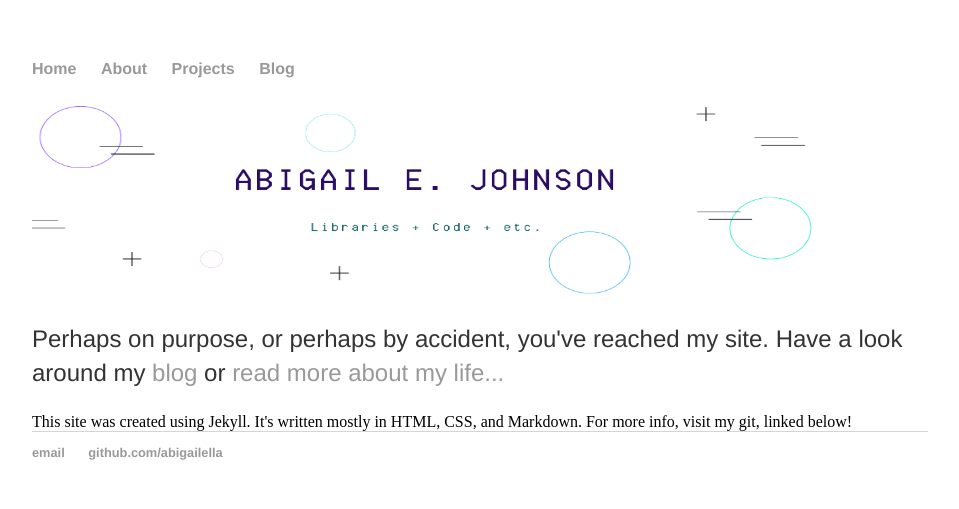
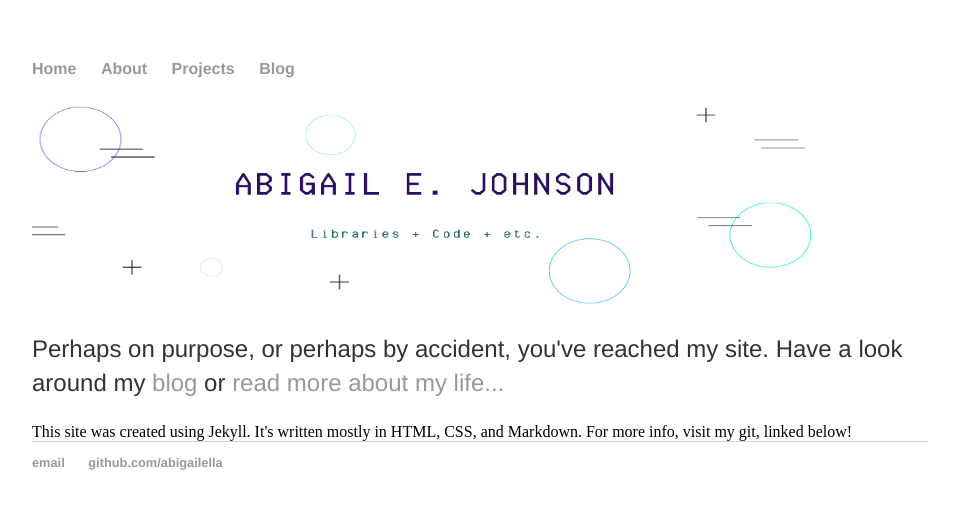
Before and after one commit to abigailella/abigailella.github.io, a Jekyll site: the page built from index.html, in a window 1280 px wide. Shown: the top 509 px of the page, without its empty margins (160-1119 px from the left). Built offline with Jekyll 4.4.1, drawn with Linux system fonts in a browser that asks for light colours.

Commit message:
Update index.html

```diff
--- a/index.html
+++ b/index.html
@@ -5,7 +5,7 @@ title: Abigail E. Johnson
 
 
 <header>
-<img class=header src="header.png" width="790" height="200" />
+<img class=header src="header.png" width="790" height="210" />
 </header>
 
 
```
